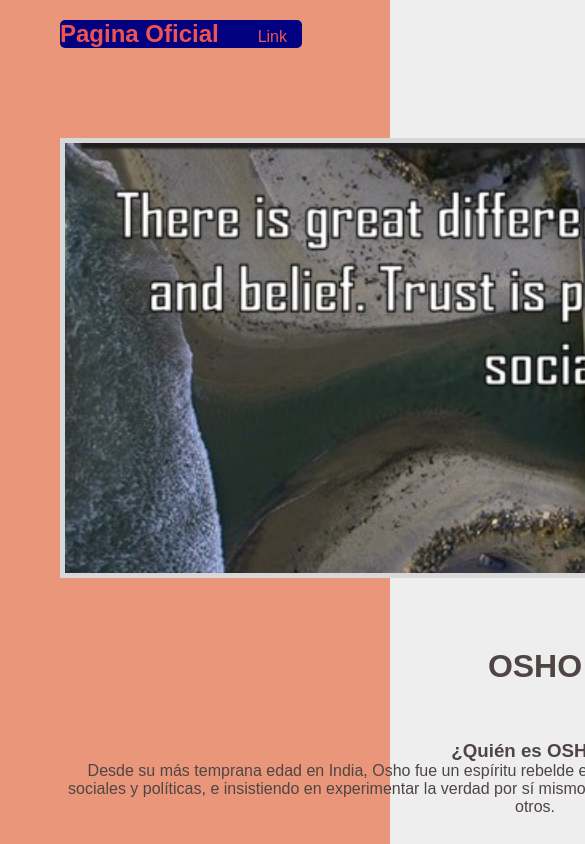
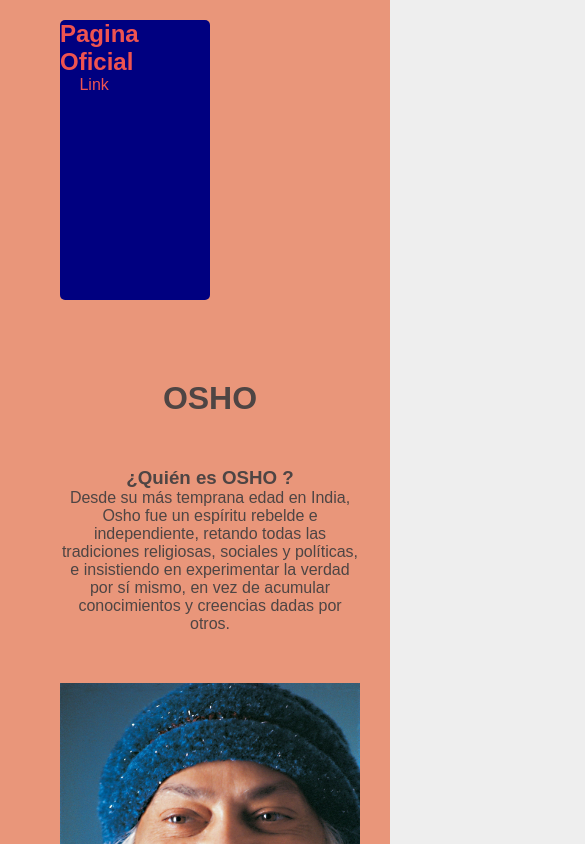
Before and after one commit to AuroraRuelas/css-grid-vs-flexbox, a plain HTML site: page css-grid/index.html in a window 390 px wide. Shown: the top 844 px of the page, 585 px wide, since content can reach past the window. Drawn offline with Linux system fonts and the light colour scheme.

Commit message:
cambios responsive //SIN SLIDES// las slides me impiden que sea responsive

```diff
--- a/css-grid/css-grid-layout.css
+++ b/css-grid/css-grid-layout.css
@@ -24,9 +24,10 @@ body {
     padding: 0 60px;
     display: grid;
     grid-template-columns: 4fr 1fr;
+    grid-template-rows: 1fr 2fr 2fr 1fr;
     grid-template-areas:
     "header header"
-    "aside aside"
+    /* "aside aside" */
     "main sidebar"
     "footer footer";
     grid-gap: 60px;
@@ -86,11 +87,12 @@ header nav li {
 
   grid-area: main;
     text-align: center;
+
 }
 
 .main h2 {
     font-size: 32px;
-    margin-bottom: 55px;
+    margin-bottom: 50px;
 }
 
 .main p {
@@ -109,14 +111,16 @@ grid-area: sidebar;
 height: 300px;
 width: 200px;
     border: 1px solid #a2a2a2;
-    padding: 20px;
+    /* padding: 20px; */
 background-color: cadetblue;
 
 
 }
+
 #face{
   height: 400px;
   width: 300px;
+
 }
 #slides{
   justify-content: center;
@@ -184,14 +188,27 @@ aside{
     }
 
 
-@media (max-width: 600px) {
+@media screen and (max-width: 900px) {
     .container{
+      display:grid;
       grid-template-columns: 1fr;
+      grid-template-rows: 1fr 3fr 1fr 1fr;
       grid-template-areas:
           "header"
-          "aside"
+          /* "aside" */
           "main"
           "sidebar"
           "footer";
     }
 }
+/* @media screen and (max-width: 500px) {
+    .container{
+      grid-template-columns: 1fr;
+      grid-template-areas:
+          "header"
+          /* "aside" */
+          "main"
+          "sidebar"
+          "footer";
+    }
+} */
--- a/css-grid/index.html
+++ b/css-grid/index.html
@@ -32,22 +32,22 @@
         </nav>
 
     </header>
-
-    <aside>
+<!-- NO PUEDO HACERLO RESPONSIVE CON LAS SLIDES   -->
+    <!-- <aside>
         <div id="slides">
             <img src="assets/love.jpg" title="Slide1" width="960px" >
             <img src="assets/trust.jpg" title="Slide2" width="960px" >
 
           </div>
 
-    </aside>
+    </aside> -->
 
 
 
-    <section class="main">
+    <section class="main" >
         <h2>OSHO</h2>
 
-<div id="quien">
+
   <h3>¿Quién es OSHO ?</h3>
          <p>
  Desde su más temprana edad en India,
@@ -58,15 +58,8 @@
 
           </p>
             <img id="face" src="assets/osho.jpg">
-</div>
 
 
-
-        <img src="">
-        <img src="">
-        <img src="">
-        <img src="">
-        <img src="">
     </section>
 
     <aside class="sidebar">
```
